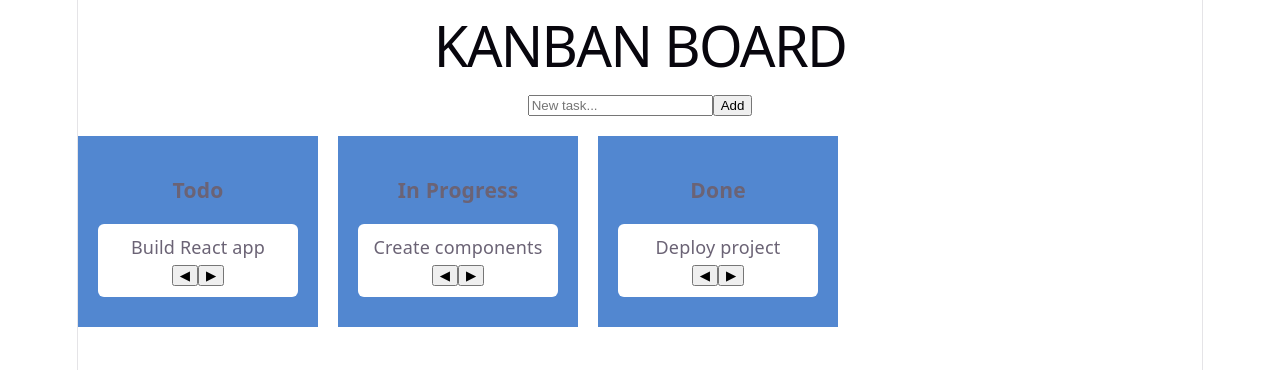
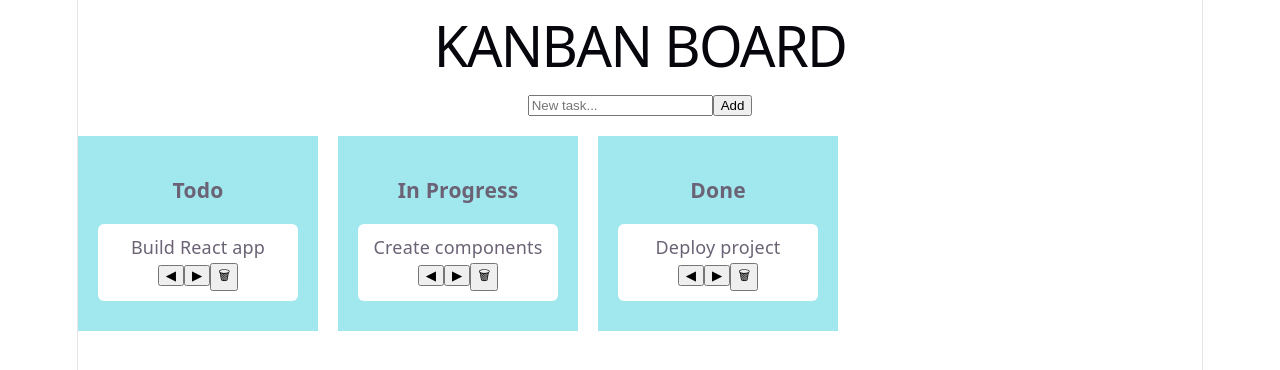
Before and after one commit to AllanTran90/Side-stuff, a React (Vite) app in the folder react.project/kanban-board/: page / in a window 1280 px wide. Shown: the top 370 px of the page. Built offline with nearby package versions, Linux system fonts and the light colour scheme.

Commit message:
Add: save and load tasks from localStorage

```diff
--- a/react.project/kanban-board/src/components/Board.jsx
+++ b/react.project/kanban-board/src/components/Board.jsx
@@ -1,15 +1,23 @@
 import Column from "./Column";
-import { useState } from "react";
+import { useState, useEffect } from "react";
 import AddTask from "./AddTask";
+
 
 export default function Board() {
 
-  const [tasks, setTasks] = useState([
-    { id: 1, title: "Build React app", status: "todo" },
-    { id: 2, title: "Create components", status: "progress" },
-    { id: 3, title: "Deploy project", status: "done" }
-  ]);
+const [tasks, setTasks] = useState(() => {
+  const saved = localStorage.getItem("tasks");
 
+  if (!saved || saved === "undefined") {
+    return [
+      { id: 1, title: "Build React app", status: "todo" },
+      { id: 2, title: "Create components", status: "progress" },
+      { id: 3, title: "Deploy project", status: "done" }
+    ];
+  }
+
+  return JSON.parse(saved);
+});
   function addTask(title) {
     const newTask = {
       id: Date.now(),
@@ -40,12 +48,15 @@ function moveTask(id, direction) {
 
   }));
 
-  function deleteTask(id) {
-    setTasks(tasks.filter(task => task.id !== id));
-  }
 
 }
+function deleteTask(id) {
+  setTasks(tasks.filter(task => task.id !== id));
+}
 
+useEffect(() => {
+    localStorage.setItem("tasks", JSON.stringify(tasks));
+    }, [tasks]);
   return (
     <div>
 
@@ -58,6 +69,7 @@ function moveTask(id, direction) {
           status="todo"
           tasks={tasks}
           moveTask={moveTask}
+          deleteTask={deleteTask}
         />
 
         <Column
@@ -65,6 +77,7 @@ function moveTask(id, direction) {
           status="progress"
           tasks={tasks}
           moveTask={moveTask}
+          deleteTask={deleteTask}
         />
 
         <Column
@@ -72,6 +85,7 @@ function moveTask(id, direction) {
           status="done"
           tasks={tasks}
           moveTask={moveTask}
+          deleteTask={deleteTask}
         />
 
       </div>
--- a/react.project/kanban-board/src/components/Column.jsx
+++ b/react.project/kanban-board/src/components/Column.jsx
@@ -5,7 +5,7 @@ export default function Column({ title, status, tasks, moveTask, deleteTask }) {
   const filteredTasks = tasks.filter(task => task.status === status);
 
   return (
-    <div style={{ background: "#5287d0ff", padding: "20px", width: "200px" }}>
+    <div style={{ background: "#a0e8edff", padding: "20px", width: "200px" }}>
       <h3>{title}</h3>
 
       {filteredTasks.map(task => (
--- a/react.project/kanban-board/src/components/TaskCard.jsx
+++ b/react.project/kanban-board/src/components/TaskCard.jsx
@@ -8,15 +8,16 @@ export default function TaskCard({ task, moveTask, deleteTask }) {
       borderRadius: "6px"
     }}>
 
-      <p>{task.title}</p>
+    <p>{task.title}</p>
 
-      <button onClick={() => moveTask(task.id, "back")}>
-        ◀
-      </button>
+    <button onClick={() => moveTask(task.id, "back")}>◀
+    </button>
 
-      <button onClick={() => moveTask(task.id, "forward")}>
-        ▶
-      </button>
+    <button onClick={() => moveTask(task.id, "forward")}>▶
+    </button>
+
+    <button onClick={() => deleteTask(task.id)}>🗑
+    </button>
 
     </div>
   )
```
